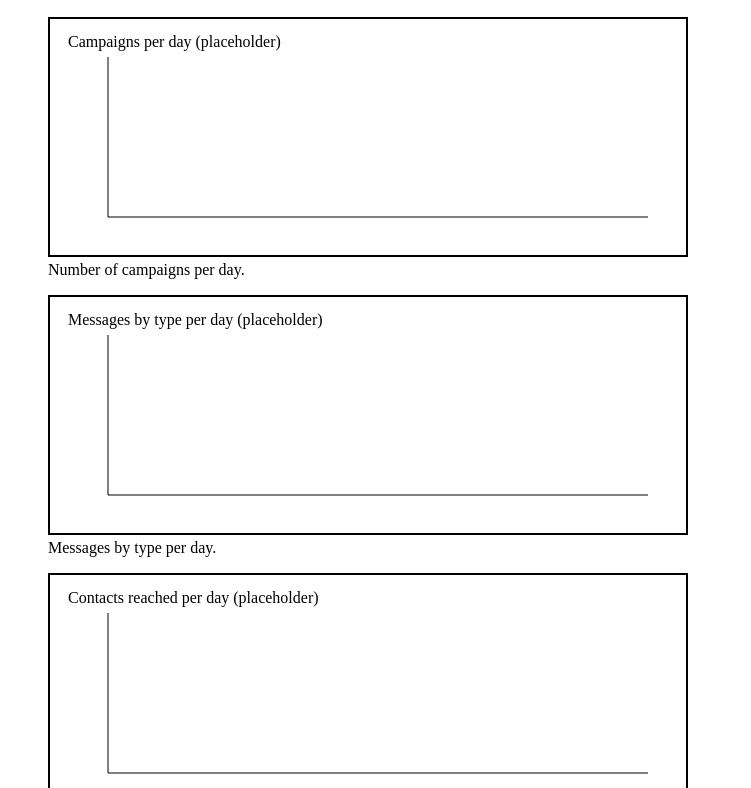
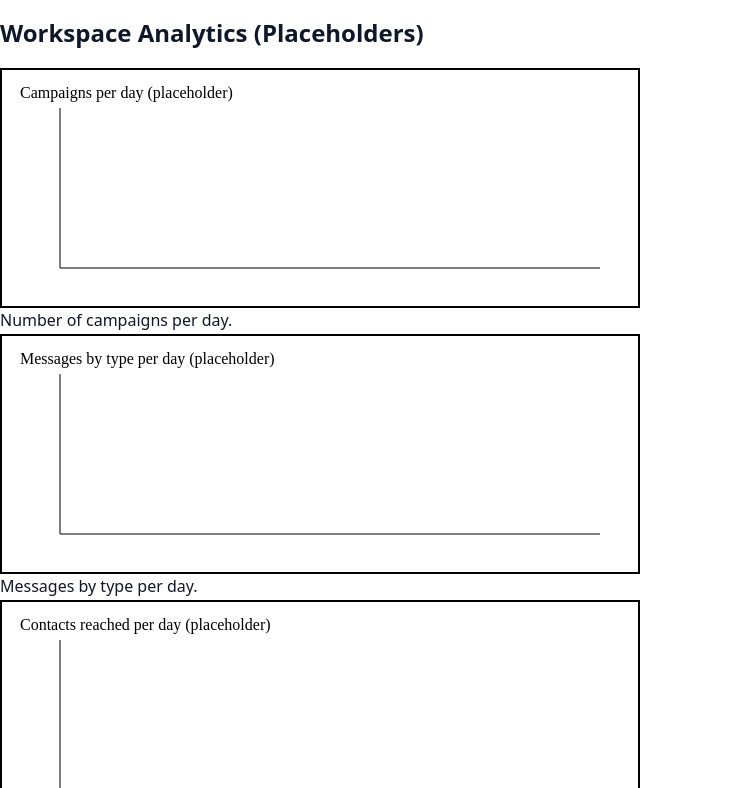
Before and after one commit to kevit-asif-alam/Outreach-Hub-Asif, a website: page home.html in a window 1280 px wide. Shown: the part 370-1158 px from the top of the page, without its empty margins (0-751 px from the left). Drawn offline with Linux system fonts and the light colour scheme.

Commit message:
Created SCSS file and added it to all html files

```diff
--- a/home.html
+++ b/home.html
@@ -3,6 +3,7 @@
   <head>
     <meta charset="utf-8" />
     <meta name="viewport" content="width=device-width, initial-scale=1" />
+    <link rel="stylesheet" href="./styles/styles.css" />
     <title>OutreachHub – Home</title>
   </head>
   <body>
--- a/styles/_base.scss
+++ b/styles/_base.scss
@@ -1,3 +1,5 @@
+@use "variables" as *;
+
 body {
   background: $color-bg;
   color: $color-fg;
--- a/styles/_components.scss
+++ b/styles/_components.scss
@@ -1,3 +1,5 @@
+@use "variables" as *;
+
 button,
 .btn {
   display: inline-flex;
--- a/styles/_layout.scss
+++ b/styles/_layout.scss
@@ -1,3 +1,5 @@
+@use "variables" as *;
+
 .site-header {
   border-bottom: 1px solid $primary-100;
   background: linear-gradient(
```
Also changed, not shown: contacts/create.html (+1 -0 lines), contacts/details.html (+1 -0 lines), contacts/edit.html (+1 -0 lines), contacts/list.html (+1 -0 lines), index.html (+3 -1 lines), login.html (+1 -0 lines), package.json (added, +17 -0 lines), styles/styles.css, 3 other files.
